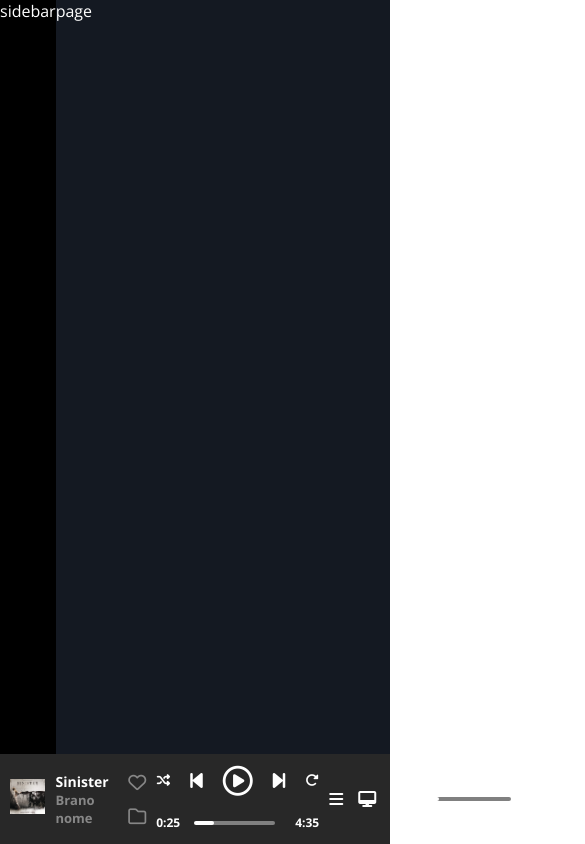
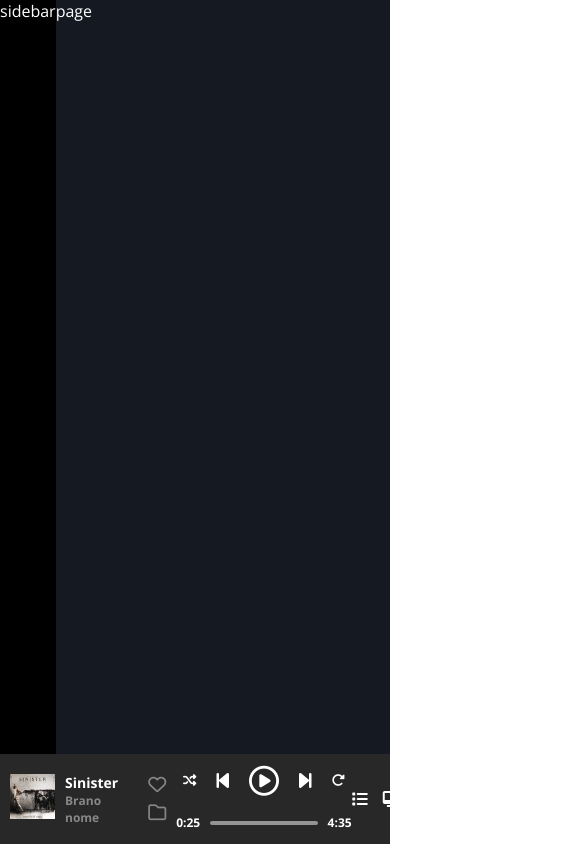
Before and after one commit to eduardorocco/html-css-spotifyweb, a plain HTML site: page index.html in a window 390 px wide. Shown: the whole page, 585 px wide, since content can reach past the window. Drawn offline with nearby package versions, Linux system fonts and the light colour scheme.

Commit message:
FIX slider responsive

```diff
--- a/css/app.css
+++ b/css/app.css
@@ -64,10 +64,12 @@ button {
     display: flex;
     justify-content: space-between;
     height: 90px;
+
 }
 
 .player-item {
-justify-content: center;
+    justify-content: center;
+    width: 45%;
 }
 
 /* BUTTON */
@@ -99,9 +101,10 @@ justify-content: center;
 }
 
 
-/* BAR */
+/* Slider */
 
 .bar {
+
     display: flex;
     align-items: center;
     align-content: center;
@@ -113,25 +116,14 @@ justify-content: center;
     font-weight: bold;
 }
 
-.grey-bar {
-    background-color: gray;
-    width: 430px;
-    height: 4px;
+.slider {
+	height: 4px;
+	width: 120px;
+	flex-grow: 1;
     border-radius: 999px;
-    margin: 0 20px;
-
+	background-color: rgba(255, 255, 255, 0.5);
+    margin: 0 10px;
 }
-
-.white-bar {
-    background-color: rgb(255, 255, 255);
-    width: 85px;
-    height: 4px;
-    border-radius: 999px;
-    margin: 0 20px;
-    position: absolute;
-    left: 18px;
-}
-
 
 /* VOLUME */
 
@@ -148,13 +140,6 @@ justify-content: center;
     margin: 0 5px;
     margin-right: 10px;
     flex-shrink: 1;
-}
-
-.volume.white-bar {
-    width: 25px;
-    position: absolute;
-    left: 100px;
-    margin: 0 5px;
 }
 
 .fa-bars,
@@ -176,6 +161,7 @@ justify-content: center;
 
 .song-img {
     width: 45px;
+    flex-shrink: 0;
 }
 
 .author {
@@ -184,50 +170,32 @@ justify-content: center;
 }
 
 .song-name {
-    font-size: 13px;
+    font-size: 12px;
     font-weight: bold;
     color: rgba(135, 135, 135, 1);
-
 }
 
 .song-btn {
-    color: rgba(135, 135, 135, 1);
+
     display: flex;
     gap: 10px;
     padding-left: 20px;
-    font-size: 18px;
 }
 
+.fa-folder,
+.fa-heart {
+ font-size: 18px;
+ color: rgba(135, 135, 135, 1);
+}
 
 /* MEDIA QUERY */
 
 @media (max-width: 877.99px) {
 
 
-    /* PLAYER-BAR */
-
-    .grey-bar {
-        width: 245px;
-    }
-
-    .white-bar {
-        width: 50px;
-    }
-
 }
 
 @media (max-width: 638.99px) {
-
-
-    /* PLAYER-BAR */
-
-    .grey-bar {
-        width: 145px;
-    }
-
-    .white-bar {
-        width: 30px;
-    }
 
         /* SONG BTN */
 
@@ -235,20 +203,6 @@ justify-content: center;
             flex-direction: column;
             margin-right: 10px;
     }
-
-
-    /* VOLUME BAR */
-
-    .volume.grey-bar {
-        width: 100px;
-
-    }
-
-    .volume.white-bar {
-        width: 20px;
-
-    }
-
 
 }
 
@@ -263,37 +217,6 @@ justify-content: center;
 
     }
 
-
-    /* PLAYER-BAR */
-
-    .grey-bar {
-        width: 75px;
-    }
-
-    .white-bar {
-        width: 20px;
-    }
-
-        /* VOLUME BAR */
-
-        .volume.grey-bar {
-            width: 80px;
-
-        }
-
-        .volume.white-bar {
-            width: 15px;
-
-        }
-
-        .song-btn {
-            padding-left: 0;
-        }
-
-        .volume-item {
-          padding-left: 10px;
-        }
-
 }
 
 
--- a/index.html
+++ b/index.html
@@ -23,6 +23,8 @@
 
         <div class="player-bar">
 
+
+            <!-- TRACK -->
             <div class="song-item">
                 <div class="song-img"><img src="./img/sinister.jpeg" alt=""></div>
                 <div class="song-tag">
@@ -30,14 +32,14 @@
                     <div class="song-name">Brano nome</div>
                 </div>
                 <div class="song-btn">
-                    <div><i class="fa-regular fa-heart"></i></div>
-                    <div><i class="fa-regular fa-folder"></i></div>
+                    <button><i class="fa-regular fa-heart"></i></button>
+                    <button><i class="fa-regular fa-folder"></i></button>
                 </div>
             </div>
 
+            <!-- PLAYER BUTTONS -->
+
             <div class="player-item ">
-
-                <!-- BUTTONS -->
 
                 <div class="player-btn">
                    <button><i class="fa-solid fa-shuffle"></i></button>
@@ -49,19 +51,18 @@
 
                 <div class="bar">
                     <div class="time-song">0:25</div>
-                    <div class="white-bar"></div>
-                    <div class="grey-bar"></div>
+                    <div class="slider"></div>
                     <div class="time-song">4:35</div>
                 </div>
 
             </div>
 
+            <!--VOLUME-->
             <div class="volume-item">
-                <div class="volume-menu-btn"><i class="fa-solid fa-bars"></i></i></div>
+                <div class="volume-menu-btn"><i class="fa-solid fa-list"></i></i></div>
                 <div class="share-btn"><i class="fa-solid fa-desktop"></i></div>
                 <div class="mute-btn"><i class="fa-solid fa-volume-high"></i></div>
-                <div class="volume grey-bar"></div>
-                <div class="volume white-bar"></div>
+                <div class="slider volume"></div>
             </div>
         </div>
 
```
